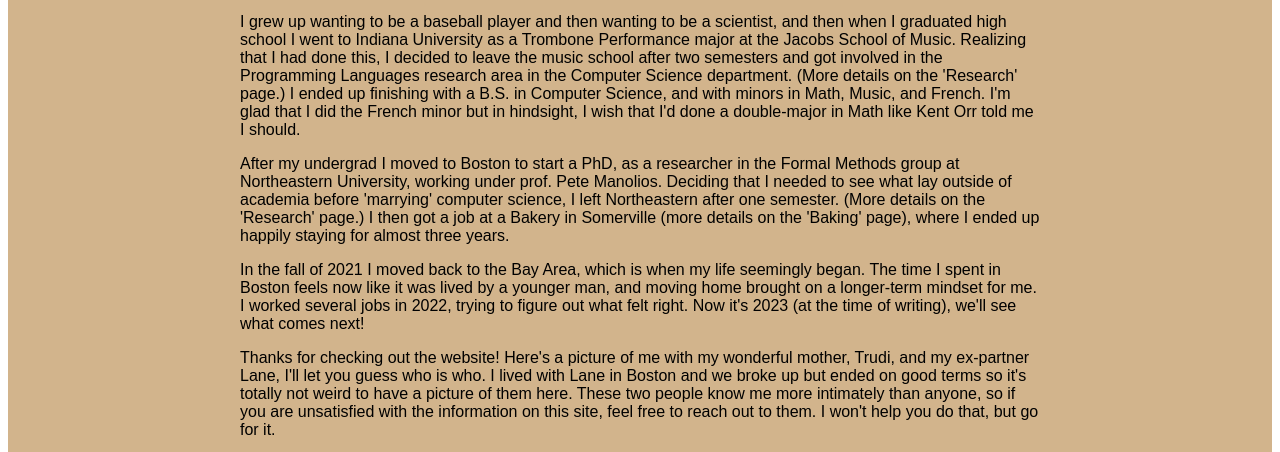
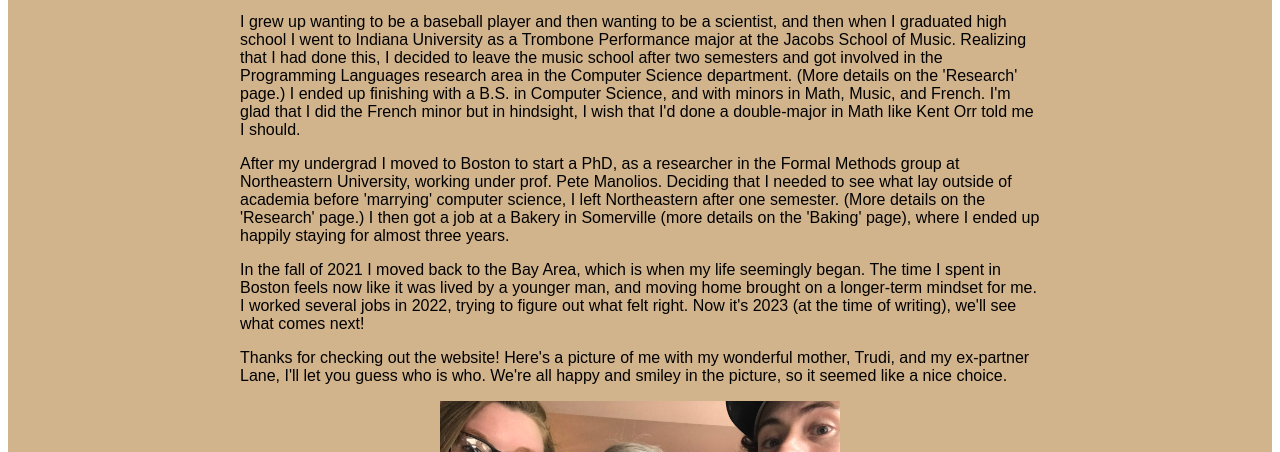
Before and after one commit to bboskin/Website, a Gatsby site: page /about in a window 1280 px wide. Shown: the part 321-773 px from the top of the page. Built offline with nearby package versions, Linux system fonts and the light colour scheme; Gatsby itself is replaced by a stand-in of ours.

Commit message:
fixing about me text

```diff
--- a/src/pages/about.js
+++ b/src/pages/about.js
@@ -51,11 +51,8 @@ const AboutPage = () => {
 
       <p> Thanks for checking out the website! Here's a picture of me with my
       wonderful mother, Trudi, and my
-      ex-partner Lane, I'll let you guess who is who. I lived with Lane in
-      Boston and we broke up but ended on good terms so it's totally not weird
-      to have a picture of them here. These two people know me more intimately
-      than anyone, so if you are unsatisfied with the information on this site,
-      feel free to reach out to them. I won't help you do that, but go for it.
+      ex-partner Lane, I'll let you guess who is who. We're all happy and smiley
+      in the picture, so it seemed like a nice choice.
       </p>
 
       <StaticImage className={picture}
```
